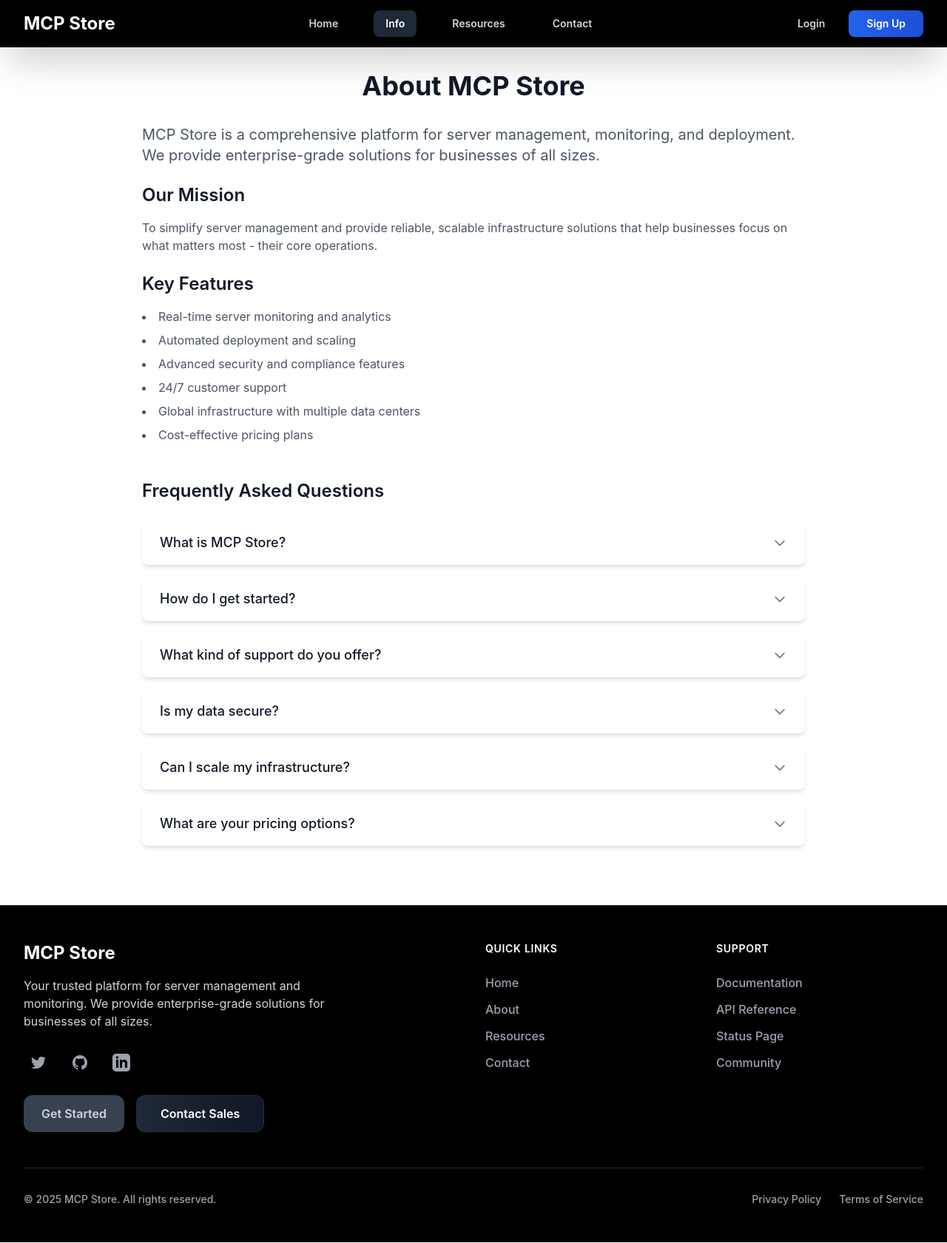
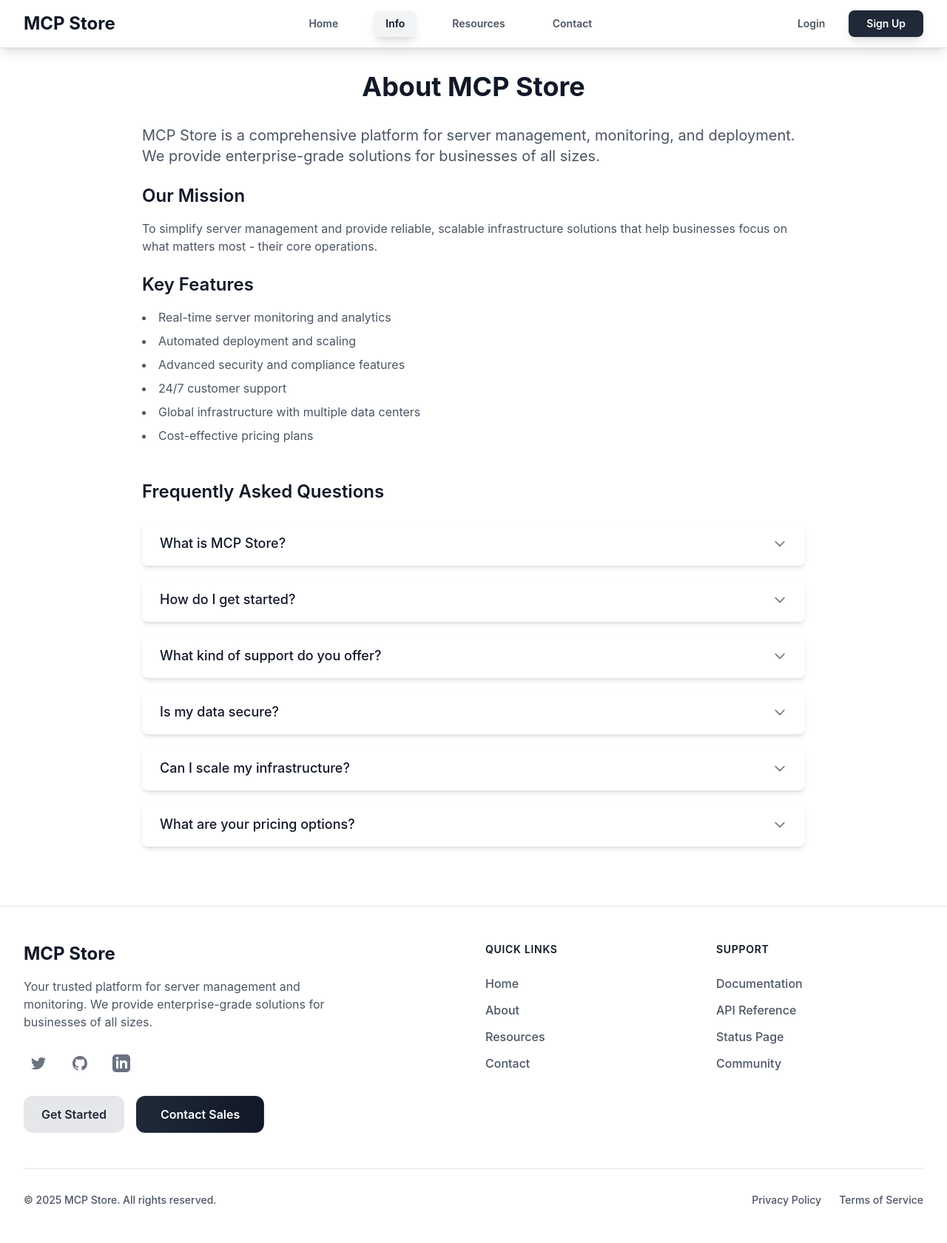
Before and after one commit to AaliyaanShaikh/Major-Project-MCP-store-, a React (Vite) app in the folder mcp-frontend/: page /info in a window 1280 px wide. Shown: the whole page at 74% size. Built offline with nearby package versions, Linux system fonts and the light colour scheme.

Commit message:
nav and info update

```diff
--- a/mcp-frontend/package.json
+++ b/mcp-frontend/package.json
@@ -11,6 +11,7 @@
   },
   "dependencies": {
     "@splinetool/react-spline": "^4.1.0",
+    "framer-motion": "^12.23.22",
     "react": "^18.2.0",
     "react-dom": "^18.2.0",
     "react-router-dom": "^6.8.1"
--- a/mcp-frontend/src/App.jsx
+++ b/mcp-frontend/src/App.jsx
@@ -1,4 +1,5 @@
-import { BrowserRouter as Router, Routes, Route } from 'react-router-dom'
+import { BrowserRouter as Router, Routes, Route, useLocation } from 'react-router-dom'
+import { AnimatePresence, motion } from 'framer-motion'
 import Navbar from './components/Navbar'
 import Footer from './components/Footer'
 import Home from './pages/Home'
@@ -8,13 +9,25 @@ import Resources from './pages/Resources'
 import Sign from './pages/Sign'
 import Login from './pages/Login'
 
-function App() {
+function AppContent() {
+  const location = useLocation()
+
   return (
-    <Router>
     <div className="min-h-screen flex flex-col">
       <Navbar />
       <main className="flex-grow">
-          <Routes>
+        <AnimatePresence mode="wait">
+          <motion.div
+            key={location.pathname}
+            initial={{ opacity: 0, y: 20 }}
+            animate={{ opacity: 1, y: 0 }}
+            exit={{ opacity: 0, y: -20 }}
+            transition={{
+              duration: 0.3,
+              ease: "easeInOut"
+            }}
+          >
+            <Routes location={location}>
               <Route path="/" element={<Home />} />
               <Route path="/info" element={<Info />} />
               <Route path="/contact" element={<Contact />} />
@@ -22,9 +35,18 @@ function App() {
               <Route path="/sign" element={<Sign />} />
               <Route path="/login" element={<Login />} />
             </Routes>
+          </motion.div>
+        </AnimatePresence>
       </main>
       <Footer />
     </div>
+  )
+}
+
+function App() {
+  return (
+    <Router>
+      <AppContent />
     </Router>
   )
 }
--- a/mcp-frontend/src/components/Footer.jsx
+++ b/mcp-frontend/src/components/Footer.jsx
@@ -1,33 +1,47 @@
-import { Link } from 'react-router-dom'
+import { Link, useLocation } from 'react-router-dom'
 
 const Footer = () => {
+  const location = useLocation()
+
   return (
-    <footer className="bg-black text-white border-t border-gray-800">
+    <footer className={`${location.pathname === '/info' ? 'bg-white text-gray-900 border-t border-gray-200' : 'bg-black text-white border-t border-gray-800'}`}>
       <div className="max-w-7xl mx-auto py-12 px-4 sm:px-6 lg:px-8">
         <div className="grid grid-cols-1 md:grid-cols-4 gap-8">
           {/* Company Info */}
           <div className="col-span-1 md:col-span-2">
             <div className="flex items-center mb-4">
-              <span className="text-2xl font-bold text-white">MCP Store</span>
+              <span className={`text-2xl font-bold ${location.pathname === '/info' ? 'text-gray-900' : 'text-white'}`}>MCP Store</span>
             </div>
-            <p className="text-gray-300 mb-6 max-w-md">
+            <p className={`mb-6 max-w-md ${location.pathname === '/info' ? 'text-gray-600' : 'text-gray-300'}`}>
               Your trusted platform for server management and monitoring.
               We provide enterprise-grade solutions for businesses of all sizes.
             </p>
             <div className="flex space-x-4 mb-6">
-              <a href="#" className="text-gray-400 hover:text-white transition-all duration-200 p-2 rounded-lg hover:bg-gray-800">
+              <a href="#" className={`transition-all duration-200 p-2 rounded-lg ${
+                location.pathname === '/info'
+                  ? 'text-gray-500 hover:text-gray-900 hover:bg-gray-100'
+                  : 'text-gray-400 hover:text-white hover:bg-gray-800'
+              }`}>
                 <span className="sr-only">Twitter</span>
                 <svg className="h-6 w-6" fill="currentColor" viewBox="0 0 24 24">
                   <path d="M8.29 20.251c7.547 0 11.675-6.253 11.675-11.675 0-.178 0-.355-.012-.53A8.348 8.348 0 0022 5.92a8.19 8.19 0 01-2.357.646 4.118 4.118 0 001.804-2.27 8.224 8.224 0 01-2.605.996 4.107 4.107 0 00-6.993 3.743 11.65 11.65 0 01-8.457-4.287 4.106 4.106 0 001.27 5.477A4.072 4.072 0 012.8 9.713v.052a4.105 4.105 0 003.292 4.022 4.095 4.095 0 01-1.853.07 4.108 4.108 0 003.834 2.85A8.233 8.233 0 012 18.407a11.616 11.616 0 006.29 1.84" />
                 </svg>
               </a>
-              <a href="#" className="text-gray-400 hover:text-white transition-all duration-200 p-2 rounded-lg hover:bg-gray-800">
+              <a href="#" className={`transition-all duration-200 p-2 rounded-lg ${
+                location.pathname === '/info'
+                  ? 'text-gray-500 hover:text-gray-900 hover:bg-gray-100'
+                  : 'text-gray-400 hover:text-white hover:bg-gray-800'
+              }`}>
                 <span className="sr-only">GitHub</span>
                 <svg className="h-6 w-6" fill="currentColor" viewBox="0 0 24 24">
                   <path fillRule="evenodd" d="M12 2C6.477 2 2 6.484 2 12.017c0 4.425 2.865 8.18 6.839 9.504.5.092.682-.217.682-.483 0-.237-.008-.868-.013-1.703-2.782.605-3.369-1.343-3.369-1.343-.454-1.158-1.11-1.466-1.11-1.466-.908-.62.069-.608.069-.608 1.003.07 1.531 1.032 1.531 1.032.892 1.53 2.341 1.088 2.91.832.092-.647.35-1.088.636-1.338-2.22-.253-4.555-1.113-4.555-4.951 0-1.093.39-1.988 1.029-2.688-.103-.253-.446-1.272.098-2.65 0 0 .84-.27 2.75 1.026A9.564 9.564 0 0112 6.844c.85.004 1.705.115 2.504.337 1.909-1.296 2.747-1.027 2.747-1.027.546 1.379.202 2.398.1 2.651.64.7 1.028 1.595 1.028 2.688 0 3.848-2.339 4.695-4.566 4.943.359.309.678.92.678 1.855 0 1.338-.012 2.419-.012 2.747 0 .268.18.58.688.482A10.019 10.019 0 0022 12.017C22 6.484 17.522 2 12 2z" clipRule="evenodd" />
                 </svg>
               </a>
-              <a href="#" className="text-gray-400 hover:text-white transition-all duration-200 p-2 rounded-lg hover:bg-gray-800">
+              <a href="#" className={`transition-all duration-200 p-2 rounded-lg ${
+                location.pathname === '/info'
+                  ? 'text-gray-500 hover:text-gray-900 hover:bg-gray-100'
+                  : 'text-gray-400 hover:text-white hover:bg-gray-800'
+              }`}>
                 <span className="sr-only">LinkedIn</span>
                 <svg className="h-6 w-6" fill="currentColor" viewBox="0 0 24 24">
                   <path fillRule="evenodd" d="M19 0h-14c-2.761 0-5 2.239-5 5v14c0 2.761 2.239 5 5 5h14c2.762 0 5-2.239 5-5v-14c0-2.761-2.238-5-5-5zm-11 19h-3v-11h3v11zm-1.5-12.268c-.966 0-1.75-.79-1.75-1.764s.784-1.764 1.75-1.764 1.75.79 1.75 1.764-.783 1.764-1.75 1.764zm13.5 12.268h-3v-5.604c0-3.368-4-3.113-4 0v5.604h-3v-11h3v1.765c1.396-2.586 7-2.777 7 2.476v6.759z" clipRule="evenodd" />
@@ -35,10 +49,18 @@ const Footer = () => {
               </a>
             </div>
             <div className="flex gap-4">
-              <button className="px-6 py-3 bg-gray-700 text-gray-300 rounded-xl hover:bg-gray-600 transition-all duration-200 font-semibold">
+              <button className={`px-6 py-3 rounded-xl transition-all duration-200 font-semibold ${
+                location.pathname === '/info'
+                  ? 'bg-gray-200 text-gray-800 hover:bg-gray-300'
+                  : 'bg-gray-700 text-gray-300 hover:bg-gray-600'
+              }`}>
                 Get Started
               </button>
-              <button className="px-8 py-3 bg-gradient-to-r from-gray-800 to-gray-900 text-white rounded-xl hover:from-gray-700 hover:to-gray-800 transition-all duration-200 font-semibold border border-gray-600/30">
+              <button className={`px-8 py-3 rounded-xl transition-all duration-200 font-semibold ${
+                location.pathname === '/info'
+                  ? 'bg-gradient-to-r from-gray-800 to-gray-900 text-white hover:from-gray-700 hover:to-gray-800 border border-gray-600/30'
+                  : 'bg-gradient-to-r from-gray-800 to-gray-900 text-white hover:from-gray-700 hover:to-gray-800 border border-gray-600/30'
+              }`}>
                 Contact Sales
               </button>
             </div>
@@ -46,27 +68,45 @@ const Footer = () => {
 
           {/* Quick Links */}
           <div>
-            <h3 className="text-sm font-semibold text-white tracking-wider uppercase mb-6">
+            <h3 className={`text-sm font-semibold tracking-wider uppercase mb-6 ${
+              location.pathname === '/info' ? 'text-gray-900' : 'text-white'
+            }`}>
               Quick Links
             </h3>
             <ul className="space-y-3">
               <li>
-                <Link to="/" className="text-gray-400 hover:text-white transition-all duration-200 font-medium">
+                <Link to="/" className={`transition-all duration-200 font-medium ${
+                  location.pathname === '/info'
+                    ? 'text-gray-600 hover:text-gray-900'
+                    : 'text-gray-400 hover:text-white'
+                }`}>
                   Home
                 </Link>
               </li>
               <li>
-                <Link to="/info" className="text-gray-400 hover:text-white transition-all duration-200 font-medium">
+                <Link to="/info" className={`transition-all duration-200 font-medium ${
+                  location.pathname === '/info'
+                    ? 'text-gray-600 hover:text-gray-900'
+                    : 'text-gray-400 hover:text-white'
+                }`}>
                   About
                 </Link>
               </li>
               <li>
-                <Link to="/resources" className="text-gray-400 hover:text-white transition-all duration-200 font-medium">
+                <Link to="/resources" className={`transition-all duration-200 font-medium ${
+                  location.pathname === '/info'
+                    ? 'text-gray-600 hover:text-gray-900'
+                    : 'text-gray-400 hover:text-white'
+                }`}>
                   Resources
                 </Link>
               </li>
               <li>
-                <Link to="/contact" className="text-gray-400 hover:text-white transition-all duration-200 font-medium">
+                <Link to="/contact" className={`transition-all duration-200 font-medium ${
+                  location.pathname === '/info'
+                    ? 'text-gray-600 hover:text-gray-900'
+                    : 'text-gray-400 hover:text-white'
+                }`}>
                   Contact
                 </Link>
               </li>
@@ -75,27 +115,45 @@ const Footer = () => {
 
           {/* Support */}
           <div>
-            <h3 className="text-sm font-semibold text-white tracking-wider uppercase mb-6">
+            <h3 className={`text-sm font-semibold tracking-wider uppercase mb-6 ${
+              location.pathname === '/info' ? 'text-gray-900' : 'text-white'
+            }`}>
               Support
             </h3>
             <ul className="space-y-3">
               <li>
-                <a href="#" className="text-gray-400 hover:text-white transition-all duration-200 font-medium">
+                <a href="#" className={`transition-all duration-200 font-medium ${
+                  location.pathname === '/info'
+                    ? 'text-gray-600 hover:text-gray-900'
+                    : 'text-gray-400 hover:text-white'
+                }`}>
                   Documentation
                 </a>
               </li>
               <li>
-                <a href="#" className="text-gray-400 hover:text-white transition-all duration-200 font-medium">
+                <a href="#" className={`transition-all duration-200 font-medium ${
+                  location.pathname === '/info'
+                    ? 'text-gray-600 hover:text-gray-900'
+                    : 'text-gray-400 hover:text-white'
+                }`}>
                   API Reference
                 </a>
               </li>
               <li>
-                <a href="#" className="text-gray-400 hover:text-white transition-all duration-200 font-medium">
+                <a href="#" className={`transition-all duration-200 font-medium ${
+                  location.pathname === '/info'
+                    ? 'text-gray-600 hover:text-gray-900'
+                    : 'text-gray-400 hover:text-white'
+                }`}>
                   Status Page
                 </a>
               </li>
               <li>
-                <a href="#" className="text-gray-400 hover:text-white transition-all duration-200 font-medium">
+                <a href="#" className={`transition-all duration-200 font-medium ${
+                  location.pathname === '/info'
+                    ? 'text-gray-600 hover:text-gray-900'
+                    : 'text-gray-400 hover:text-white'
+                }`}>
                   Community
                 </a>
               </li>
@@ -103,16 +161,28 @@ const Footer = () => {
           </div>
         </div>
 
-        <div className="mt-12 pt-8 border-t border-gray-800">
+        <div className={`mt-12 pt-8 border-t ${
+          location.pathname === '/info' ? 'border-gray-200' : 'border-gray-800'
+        }`}>
           <div className="flex flex-col md:flex-row justify-between items-center">
-            <p className="text-gray-400 text-sm font-medium">
+            <p className={`text-sm font-medium ${
+              location.pathname === '/info' ? 'text-gray-600' : 'text-gray-400'
+            }`}>
               © 2025 MCP Store. All rights reserved.
             </p>
             <div className="mt-4 md:mt-0 flex space-x-6">
-              <a href="#" className="text-gray-400 hover:text-white text-sm transition-all duration-200 font-medium">
+              <a href="#" className={`text-sm transition-all duration-200 font-medium ${
+                location.pathname === '/info'
+                  ? 'text-gray-600 hover:text-gray-900'
+                  : 'text-gray-400 hover:text-white'
+              }`}>
                 Privacy Policy
               </a>
-              <a href="#" className="text-gray-400 hover:text-white text-sm transition-all duration-200 font-medium">
+              <a href="#" className={`text-sm transition-all duration-200 font-medium ${
+                location.pathname === '/info'
+                  ? 'text-gray-600 hover:text-gray-900'
+                  : 'text-gray-400 hover:text-white'
+              }`}>
                 Terms of Service
               </a>
             </div>
--- a/mcp-frontend/src/components/Navbar.jsx
+++ b/mcp-frontend/src/components/Navbar.jsx
@@ -1,11 +1,19 @@
 import { Link, useLocation } from 'react-router-dom'
-import { useState } from 'react'
+import { useState, useEffect } from 'react'
 
 const Navbar = () => {
   const [isMenuOpen, setIsMenuOpen] = useState(false)
+  const [isAnimating, setIsAnimating] = useState(false)
   const location = useLocation()
 
   const isActive = (path) => location.pathname === path
+
+  // Page transition animation
+  useEffect(() => {
+    setIsAnimating(true)
+    const timer = setTimeout(() => setIsAnimating(false), 300)
+    return () => clearTimeout(timer)
+  }, [location.pathname])
 
   const navItems = [
     { name: 'Home', path: '/' },
@@ -15,12 +23,16 @@ const Navbar = () => {
   ]
 
   return (
-    <nav className="bg-black shadow-2xl">
+    <nav className={`transition-all duration-500 ${
+      location.pathname === '/info'
+        ? 'bg-white shadow-lg border-b border-gray-200'
+        : 'bg-black shadow-2xl'
+    } ${isAnimating ? 'scale-105 opacity-90' : 'scale-100 opacity-100'}`}>
       <div className="max-w-7xl mx-auto px-4 sm:px-6 lg:px-8">
         <div className="flex justify-between h-16">
           <div className="flex items-center">
             <Link to="/" className="flex-shrink-0 flex items-center">
-              <span className="text-2xl font-bold text-white">MCP Store</span>
+              <span className={`text-2xl font-bold ${location.pathname === '/info' ? 'text-gray-900' : 'text-white'}`}>MCP Store</span>
             </Link>
           </div>
 
@@ -30,10 +42,14 @@ const Navbar = () => {
               <Link
                 key={item.name}
                 to={item.path}
-                className={`px-4 py-2 rounded-lg text-sm font-semibold transition-all duration-200 ${
+                    className={`px-4 py-2 rounded-lg text-sm font-semibold transition-all duration-300 ${
                       isActive(item.path)
-                    ? 'text-white bg-gray-800 shadow-lg'
-                    : 'text-gray-300 hover:text-white hover:bg-gray-900 hover:shadow-md'
+                        ? location.pathname === '/info'
+                          ? 'text-gray-900 bg-gray-100 shadow-lg'
+                          : 'text-white bg-gray-800 shadow-lg'
+                        : location.pathname === '/info'
+                          ? 'text-gray-600'
+                          : 'text-gray-300'
                     }`}
               >
                 {item.name}
@@ -45,13 +61,21 @@ const Navbar = () => {
           <div className="hidden md:flex items-center space-x-4">
                 <Link
                   to="/login"
-              className="text-gray-300 hover:text-white px-4 py-2 rounded-lg text-sm font-semibold transition-all duration-200 hover:bg-gray-900"
+                  className={`px-4 py-2 rounded-lg text-sm font-semibold transition-all duration-300 ${
+                    location.pathname === '/info'
+                      ? 'text-gray-600'
+                      : 'text-gray-300'
+                  }`}
                 >
                   Login
                 </Link>
                 <Link
                   to="/sign"
-              className="bg-gradient-to-r from-blue-600 to-blue-700 text-white hover:from-blue-700 hover:to-blue-800 px-6 py-2 rounded-lg text-sm font-semibold transition-all duration-200 shadow-lg hover:shadow-xl"
+                  className={`px-6 py-2 rounded-lg text-sm font-semibold transition-all duration-300 shadow-lg ${
+                    location.pathname === '/info'
+                      ? 'bg-gray-800 text-white'
+                      : 'bg-blue-600 text-white'
+                  }`}
                 >
                   Sign Up
                 </Link>
@@ -61,7 +85,11 @@ const Navbar = () => {
           <div className="md:hidden flex items-center">
             <button
               onClick={() => setIsMenuOpen(!isMenuOpen)}
-              className="inline-flex items-center justify-center p-2 rounded-lg text-gray-300 hover:text-white hover:bg-gray-900 focus:outline-none focus:ring-2 focus:ring-inset focus:ring-gray-600 transition-all duration-200"
+                  className={`inline-flex items-center justify-center p-2 rounded-lg focus:outline-none focus:ring-2 focus:ring-inset transition-all duration-300 ${
+                    location.pathname === '/info'
+                      ? 'text-gray-600 focus:ring-gray-300'
+                      : 'text-gray-300 focus:ring-gray-600'
+                  }`}
             >
               <span className="sr-only">Open main menu</span>
               {isMenuOpen ? (
@@ -81,33 +109,51 @@ const Navbar = () => {
       {/* Mobile Navigation */}
       {isMenuOpen && (
             <div className="md:hidden">
-          <div className="px-2 pt-2 pb-3 space-y-1 sm:px-3 bg-black border-t border-gray-800">
+              <div className={`px-2 pt-2 pb-3 space-y-1 sm:px-3 border-t transition-all duration-500 ${
+                location.pathname === '/info'
+                  ? 'bg-white border-gray-200'
+                  : 'bg-black border-gray-800'
+              }`}>
             {navItems.map((item) => (
               <Link
                 key={item.name}
                 to={item.path}
-                className={`block px-4 py-3 rounded-lg text-base font-semibold transition-all duration-200 ${
+                className={`block px-4 py-3 rounded-lg text-base font-semibold transition-all duration-300 ${
                   isActive(item.path)
-                    ? 'text-white bg-gray-800 shadow-lg'
-                    : 'text-gray-300 hover:text-white hover:bg-gray-900'
+                    ? location.pathname === '/info'
+                      ? 'text-gray-900 bg-gray-100 shadow-lg'
+                      : 'text-white bg-gray-800 shadow-lg'
+                    : location.pathname === '/info'
+                      ? 'text-gray-600'
+                      : 'text-gray-300'
                 }`}
                 onClick={() => setIsMenuOpen(false)}
               >
                 {item.name}
               </Link>
             ))}
-            <div className="pt-4 pb-3 border-t border-gray-800">
+                <div className={`pt-4 pb-3 border-t ${
+                  location.pathname === '/info' ? 'border-gray-200' : 'border-gray-800'
+                }`}>
                   <div className="flex items-center px-3 space-x-3">
                     <Link
                       to="/login"
-                  className="text-gray-300 hover:text-white px-4 py-2 rounded-lg text-base font-semibold transition-all duration-200 hover:bg-gray-900"
+                      className={`px-4 py-2 rounded-lg text-base font-semibold transition-all duration-300 ${
+                        location.pathname === '/info'
+                          ? 'text-gray-600'
+                          : 'text-gray-300'
+                      }`}
                       onClick={() => setIsMenuOpen(false)}
                     >
                       Login
                     </Link>
                     <Link
                       to="/sign"
-                  className="bg-gradient-to-r from-blue-600 to-blue-700 text-white hover:from-blue-700 hover:to-blue-800 px-6 py-2 rounded-lg text-base font-semibold transition-all duration-200 shadow-lg hover:shadow-xl"
+                      className={`px-6 py-2 rounded-lg text-base font-semibold transition-all duration-300 shadow-lg ${
+                        location.pathname === '/info'
+                          ? 'bg-gray-800 text-white'
+                          : 'bg-blue-600 text-white'
+                      }`}
                       onClick={() => setIsMenuOpen(false)}
                     >
                       Sign Up
```
Also changed, not shown: 1 other file (tests, documents, lock files or other folders). Lines whose indentation alone changed are shown as unchanged.
